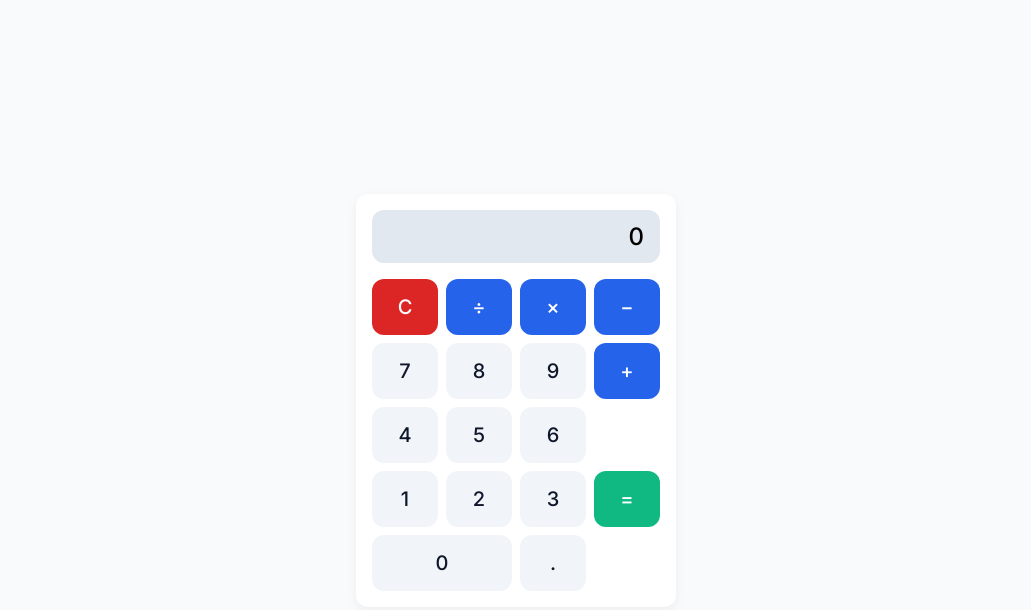
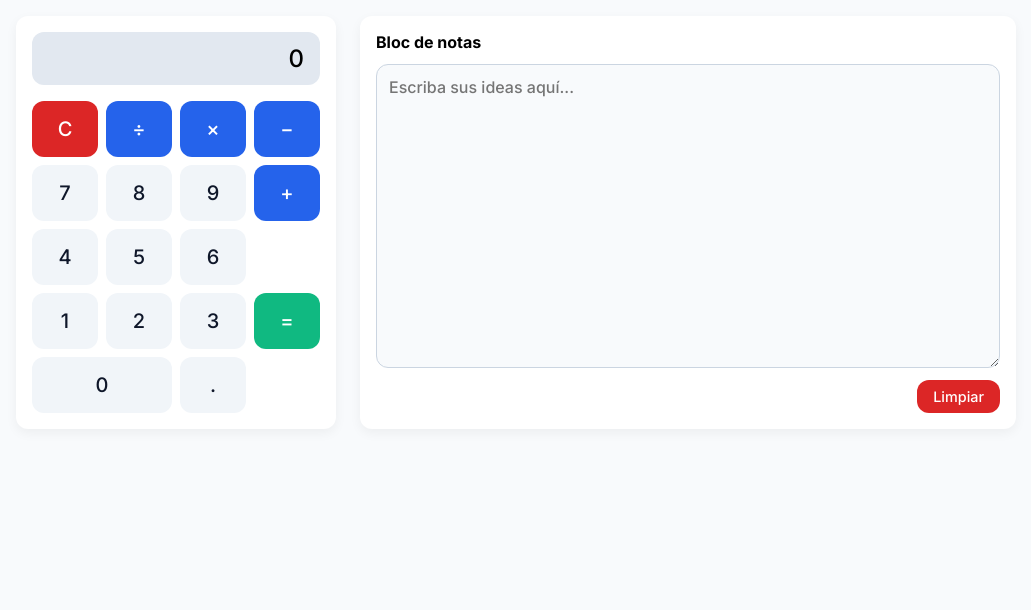
Before and after one commit to KarlaN2024/PRUEBAS_EDU, a plain HTML site: page index.html in a window 1280 px wide. Shown: the whole page, without its empty margins (124-1155 px from the left). Drawn offline with Linux system fonts and the light colour scheme.

Commit message:
Update index.html
agregue notas

```diff
--- a/index.html
+++ b/index.html
@@ -1,9 +1,9 @@
 <!DOCTYPE html>
-<html lang="en">
+<html lang="es">
   <head>
     <meta charset="UTF-8" />
     <meta name="viewport" content="width=device-width, initial-scale=1.0" />
-    <title>Simple Calculator</title>
+    <title>Calculadora + Bloc de notas</title>
     <link href="https://fonts.googleapis.com/css2?family=Inter:wght@300;500;700&display=swap" rel="stylesheet" />
     <style>
       :root {
@@ -25,12 +25,22 @@
         background: var(--bg);
         display: flex;
         justify-content: center;
-        align-items: center;
+        align-items: flex-start;
         height: 100vh;
         margin: 0;
         padding: 1rem;
       }
 
+      /* Contenedor general – ahora en fila */
+      .tools {
+        display: flex;
+        gap: 1.5rem;
+        flex-wrap: wrap; /* En pantallas pequeñas se apilan */
+        width: 100%;
+        max-width: 1000px; /* Mayor ancho para permitir dos paneles lado a lado */
+      }
+
+      /* ───── CALCULADORA ───── */
       .calculator {
         background: var(--panel);
         border-radius: var(--radius);
@@ -93,9 +103,46 @@
       .invisible {
         visibility: hidden;
       }
+
+      /* ───── NOTEPAD ───── */
+      .notepad {
+        background: var(--panel);
+        border-radius: var(--radius);
+        box-shadow: var(--shadow);
+        padding: 1rem;
+        display: flex;
+        flex-direction: column;
+        gap: 0.75rem;
+        flex: 1 1 320px; /* crece para ocupar el espacio restante */
+      }
+
+      .notepad label {
+        font-weight: 600;
+      }
+
+      .notepad textarea {
+        flex: 1;
+        resize: vertical;
+        min-height: 220px;
+        border: 1px solid #cbd5e1;
+        border-radius: var(--radius);
+        padding: 0.75rem;
+        font-size: 1rem;
+        background: #f8fafc;
+      }
+
+      .notepad button {
+        align-self: flex-end;
+        background: var(--danger);
+        color: #fff;
+        padding: 0.5rem 1rem;
+        font-size: 0.9rem;
+      }
     </style>
   </head>
   <body>
+    <div class="tools">
+      <!-- CALCULADORA -->
       <div class="calculator">
         <div id="display" class="display">0</div>
         <div class="keys">
@@ -130,7 +177,16 @@
         </div>
       </div>
 
+      <!-- NOTEPAD -->
+      <div class="notepad">
+        <label for="notes">Bloc de notas</label>
+        <textarea id="notes" placeholder="Escriba sus ideas aquí..."></textarea>
+        <button id="clear-notes">Limpiar</button>
+      </div>
+    </div>
+
     <script>
+      // ───────── CALCULADORA ─────────
       const display = document.getElementById("display");
       const keys = document.querySelector(".keys");
 
@@ -198,6 +254,15 @@
           }
         }
       });
+
+      // ───────── NOTEPAD ─────────
+      const notesArea = document.getElementById("notes");
+      const clearBtn = document.getElementById("clear-notes");
+
+      clearBtn.addEventListener("click", () => {
+        notesArea.value = "";
+        notesArea.focus();
+      });
     </script>
   </body>
 </html>
```
Lines whose indentation alone changed are shown as unchanged.
